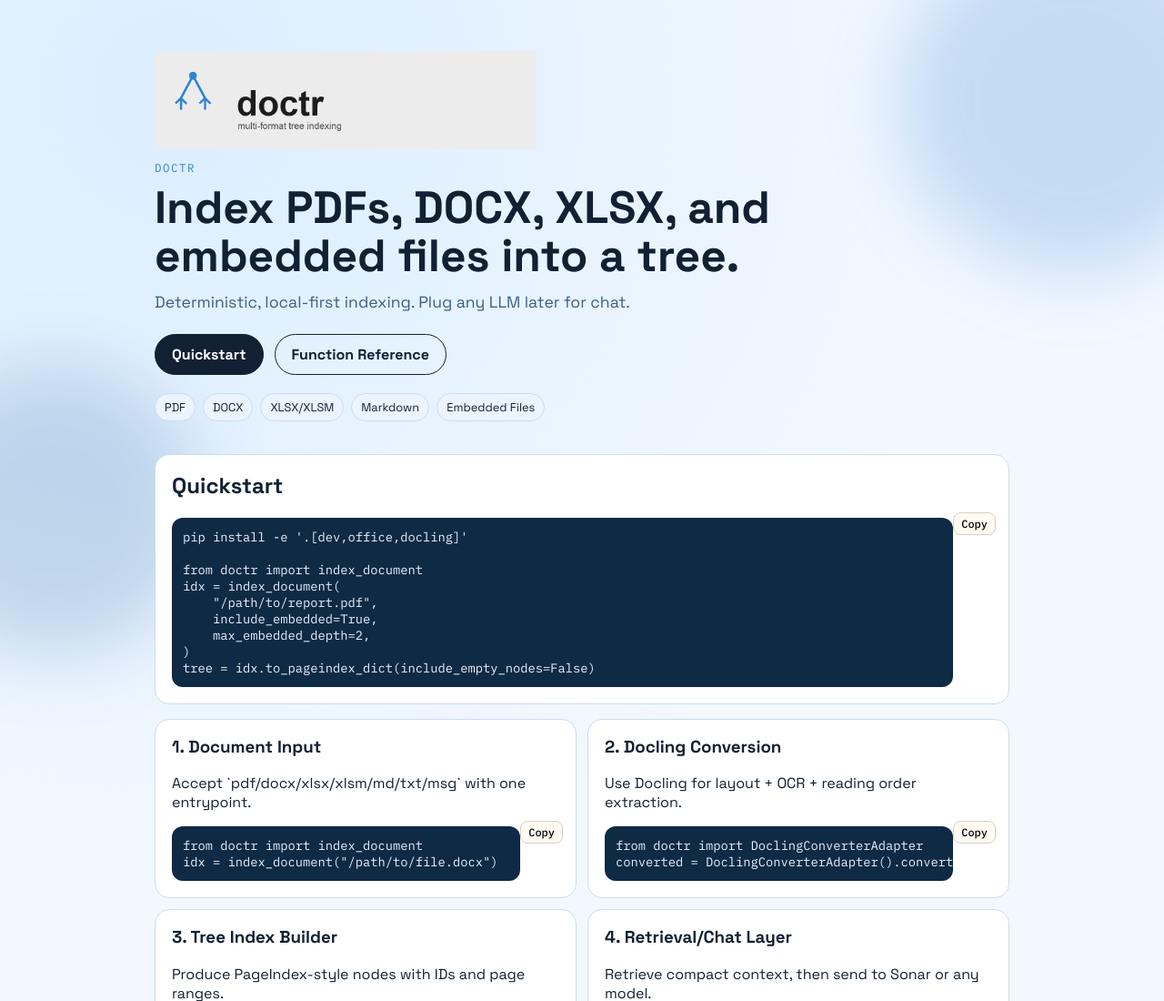
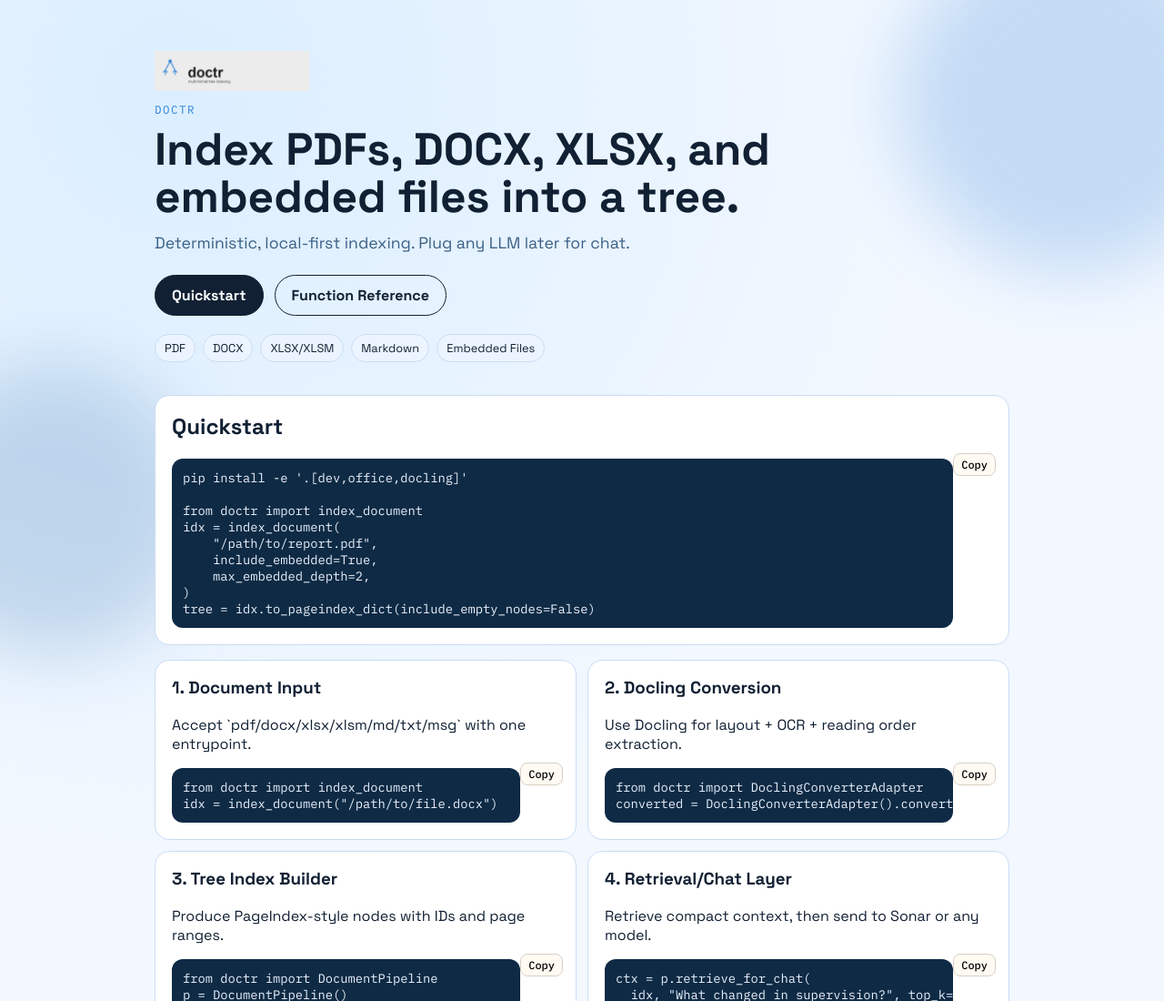
Before and after one commit to Meet2147/doctr, a plain HTML site: page website/index.html in a window 1280 px wide. Shown: the top 1100 px of the page at 91% size. Drawn offline with Linux system fonts and the light colour scheme.

Commit message:
Reduce website header logo size

```diff
--- a/website/styles.css
+++ b/website/styles.css
@@ -51,10 +51,10 @@
 }
 
 .hero-logo {
-  width: min(420px, 88%);
+  width: min(170px, 36%);
   height: auto;
   display: block;
-  margin: 0 0 12px;
+  margin: 0 0 8px;
 }
 
 .eyebrow {
```
